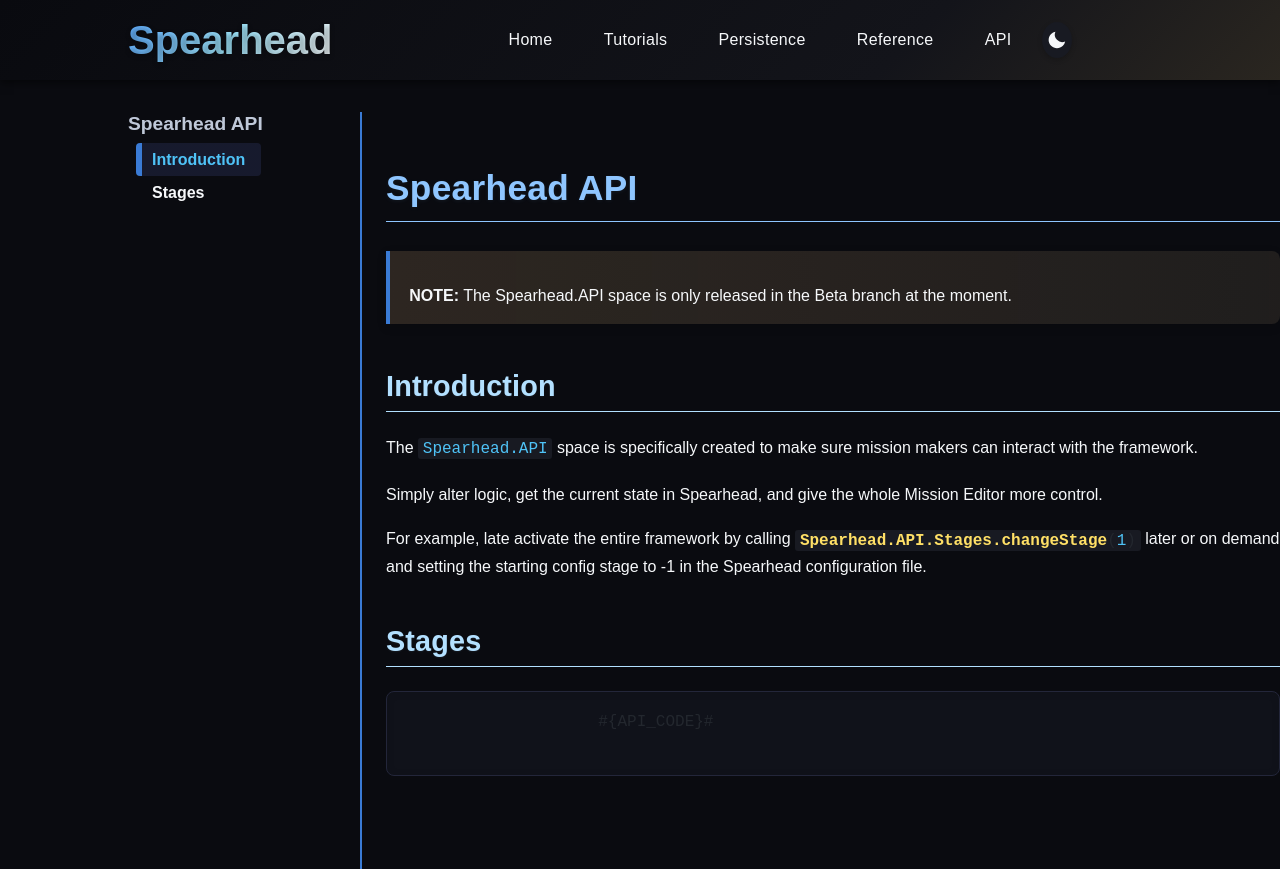
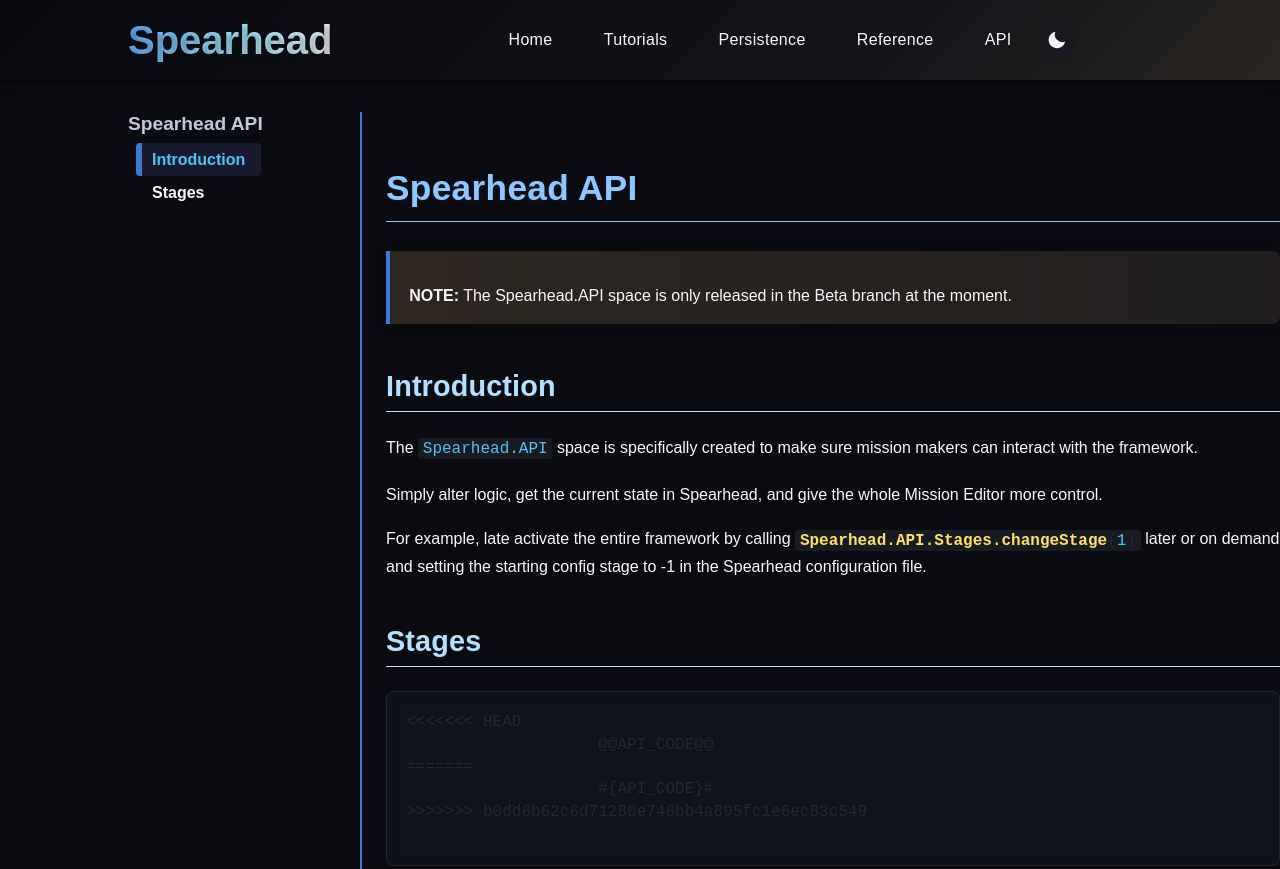
Before and after one commit to dutchie031/Spearhead, a plain HTML site: page _docs/pages/spearheadapi.html in a window 1280 px wide. Shown: the top 869 px of the page. Drawn offline with Linux system fonts and the light colour scheme.

Commit message:
Fix/static pages (#32)
* Spearhead API updates

* Updated pipeline

---------

Co-authored-by: dutchie032 <dutchie032>

```diff
--- a/_docs/pages/spearheadapi.html
+++ b/_docs/pages/spearheadapi.html
@@ -66,7 +66,11 @@
 
                 <h2 id="stages">Stages</h2>
                 <pre>
+<<<<<<< HEAD
+                    @@API_CODE@@
+=======
                     #{API_CODE}#
+>>>>>>> b0dd6b62c6d71280e746bb4a895fc1e6ec83c549
                 </pre>
             </div>
         </div>
```
Also changed, not shown: 1 other file.
